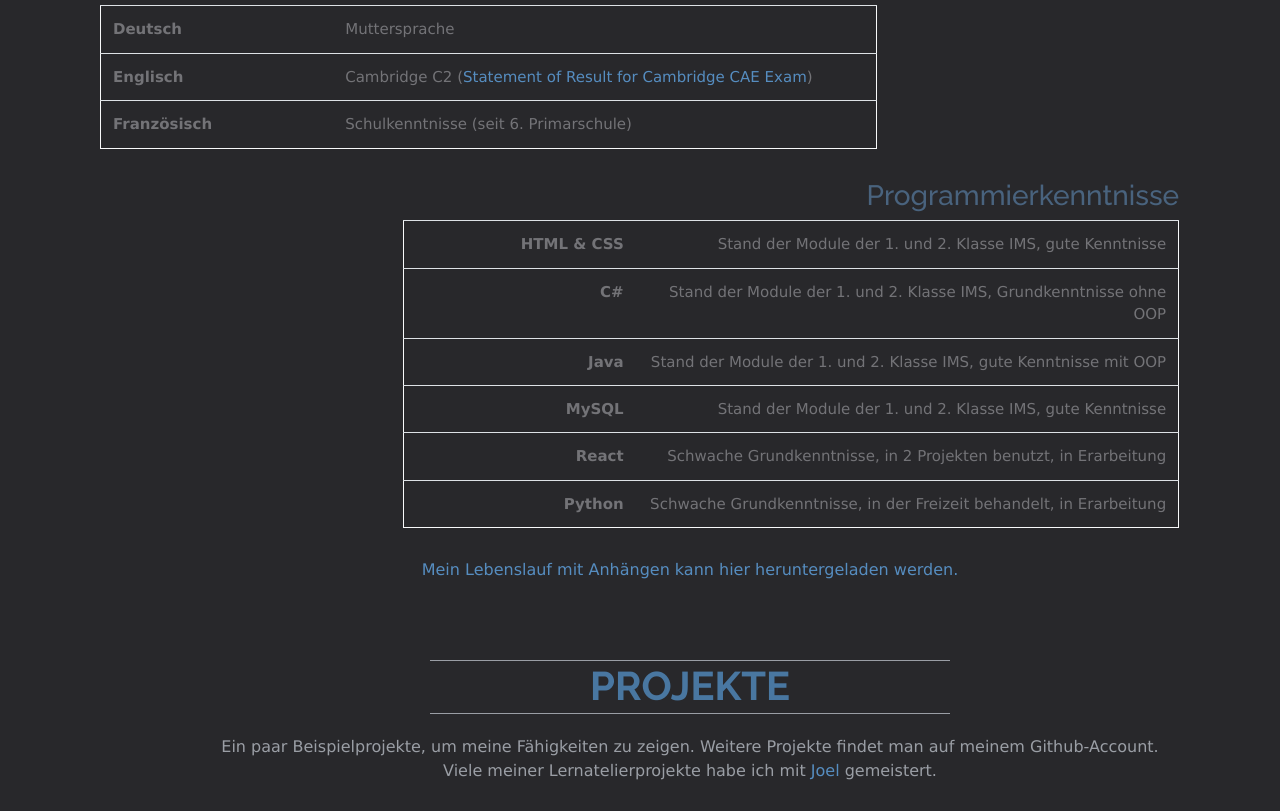
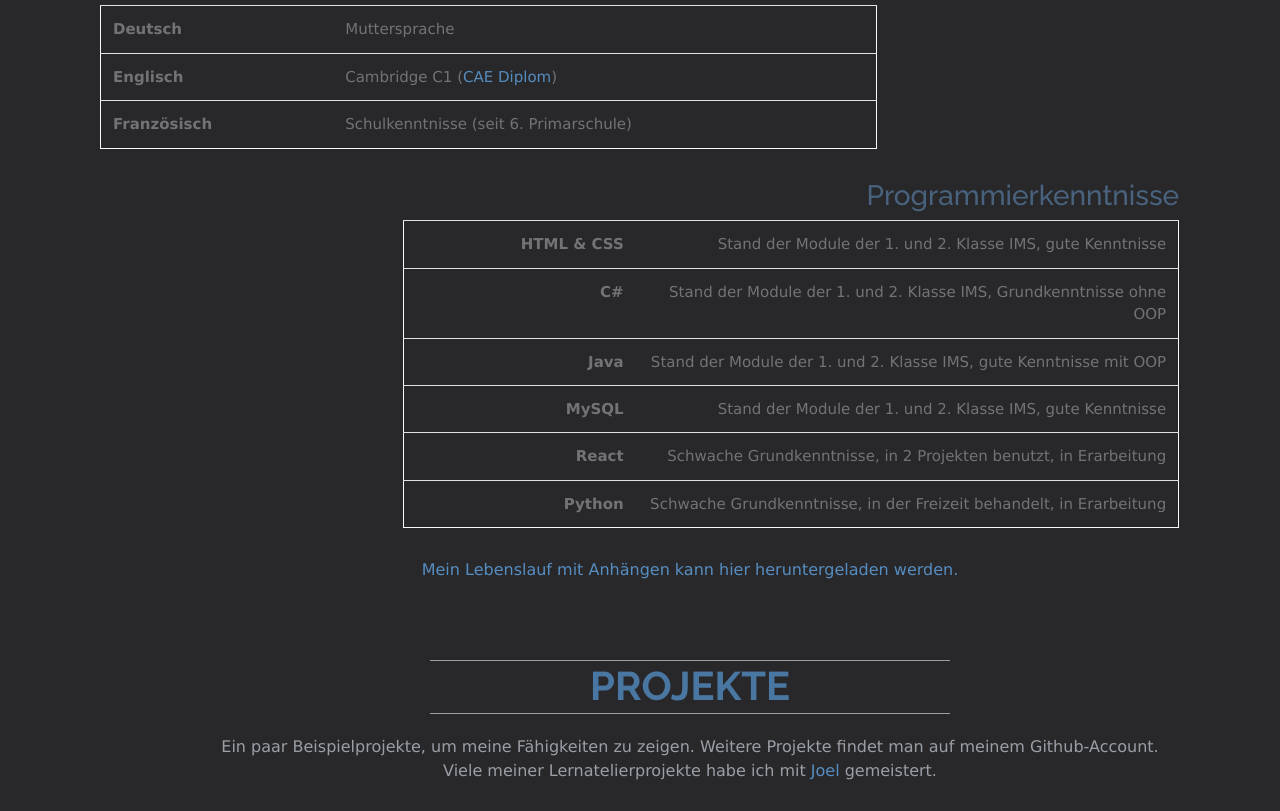
Before and after one commit to GreyForrest/GreyForrest.github.io, a plain HTML site: page index.html in a window 1280 px wide. Shown: the part 2708-3519 px from the top of the page. Drawn offline with nearby package versions, Linux system fonts and the light colour scheme.

Commit message:
update statement of result to certificate

```diff
--- a/index.html
+++ b/index.html
@@ -297,7 +297,7 @@
               </tr>
               <tr>
                 <th scope="col">Englisch</th>
-                <td>Cambridge C2 (<a href="assets/CAE Statement Of Result.pdf" download>Statement of Result for Cambridge CAE Exam</a>)</td>
+                <td>Cambridge C1 (<a href="assets/Cambridge Certificate CAE.pdf" download>CAE Diplom</a>)</td>
               </tr>
               <tr>
                 <th scope="col">Französisch</th>
```
Also changed, not shown: 3 other files.
